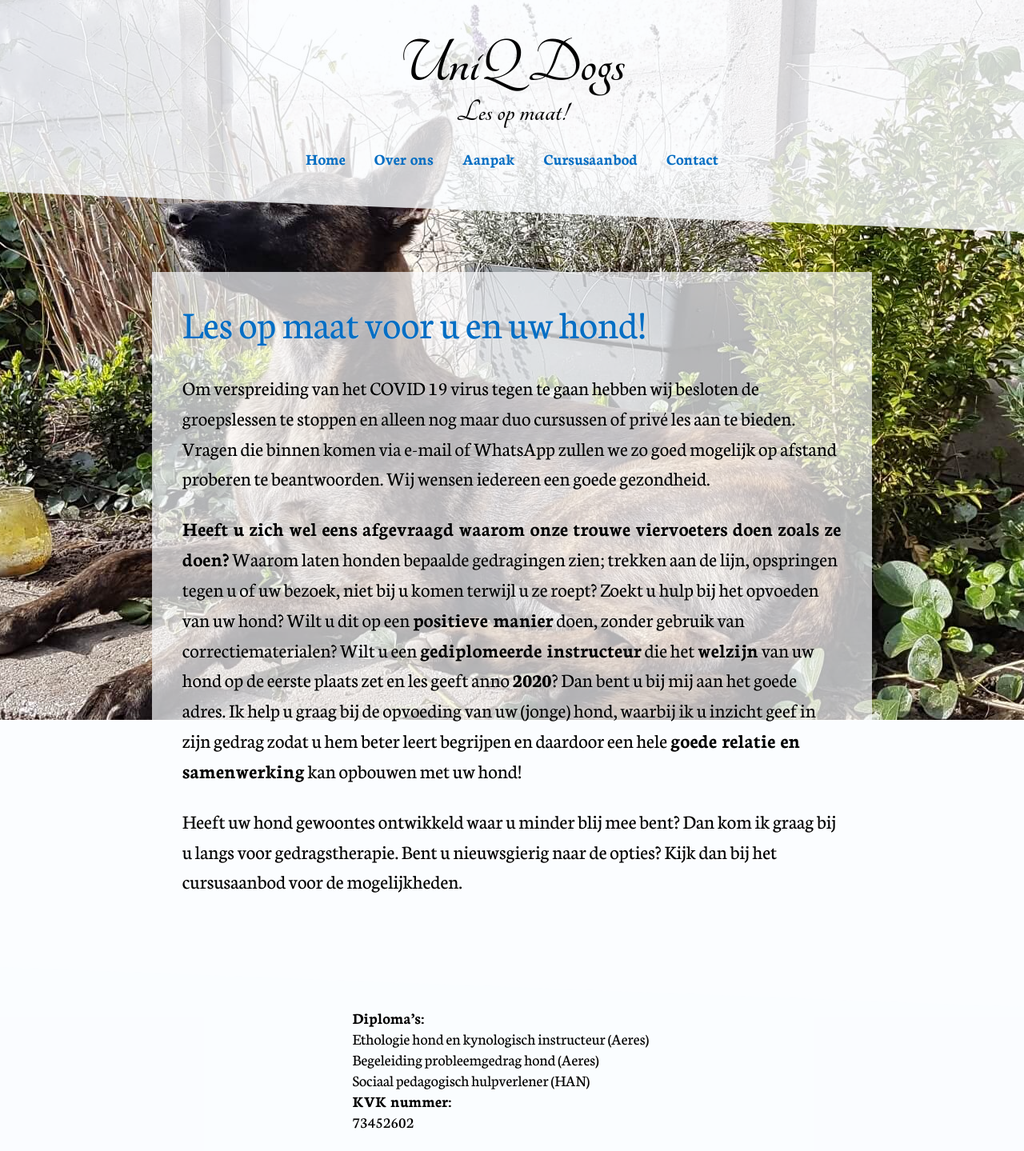
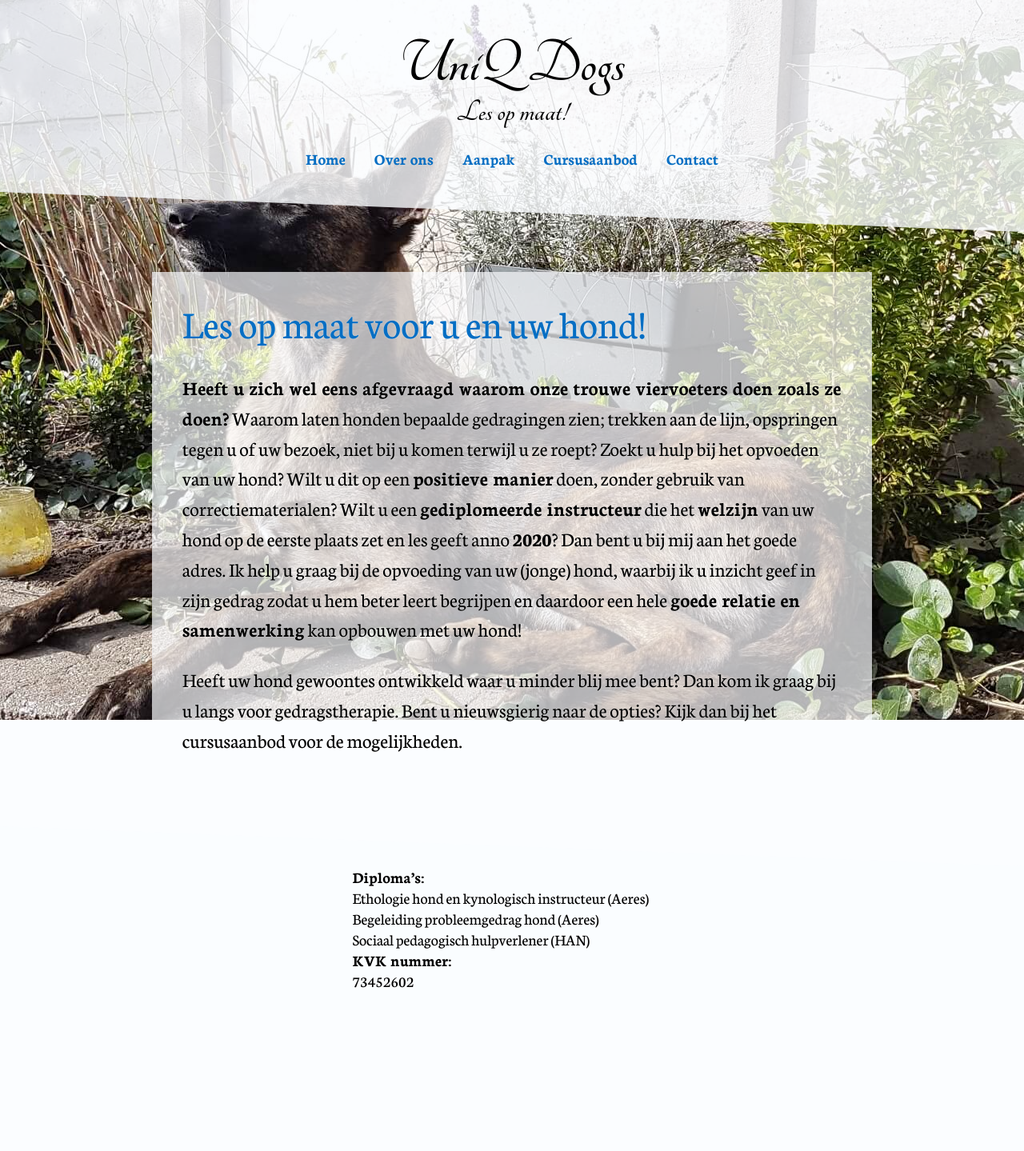
Before and after one commit to UniQdogs/info, a Jekyll site: the page built from pages/home.md, in a window 1280 px wide. Shown: the whole page at 80% size. Built offline with Jekyll 4.4.1, drawn with Linux system fonts in a browser that asks for light colours; nearby versions of some CDN libraries; after the commit the page ends 1263 px from its top, so only the background shows below that.

Commit message:
covid 19

```diff
--- a/pages/home.md
+++ b/pages/home.md
@@ -6,11 +6,6 @@ background: /assets/background1.jpg
 ---
 # Les op maat voor u en uw hond!
 
-Om verspreiding van het COVID 19 virus tegen te gaan hebben wij besloten de groepslessen te stoppen en alleen nog maar duo cursussen of privé les aan te bieden.
-Vragen die binnen komen via e-mail of WhatsApp zullen we zo goed mogelijk op afstand proberen te beantwoorden.
-Wij wensen iedereen een goede gezondheid.
-
-
 **Heeft u zich wel eens afgevraagd waarom onze trouwe viervoeters doen zoals ze doen?** Waarom laten honden bepaalde gedragingen zien; trekken aan de lijn, opspringen tegen u of uw bezoek, niet bij u komen terwijl u ze roept? Zoekt u hulp bij het opvoeden van uw hond? Wilt u dit op een **positieve manier** doen, zonder gebruik van correctiematerialen? Wilt u een **gediplomeerde instructeur** die het **welzijn** van uw hond op de eerste plaats zet en les geeft anno **2020**? Dan bent u bij mij aan het goede adres. Ik help u graag bij de opvoeding van uw (jonge) hond, waarbij ik u inzicht geef in zijn gedrag zodat u hem beter leert begrijpen en daardoor een hele **goede relatie en samenwerking** kan opbouwen met uw hond!
 
 Heeft uw hond gewoontes ontwikkeld waar u minder blij mee bent? Dan kom ik graag bij u langs voor gedragstherapie.
```
Also changed, not shown: pages/cursusaanbod.md (+7 -0 lines).
